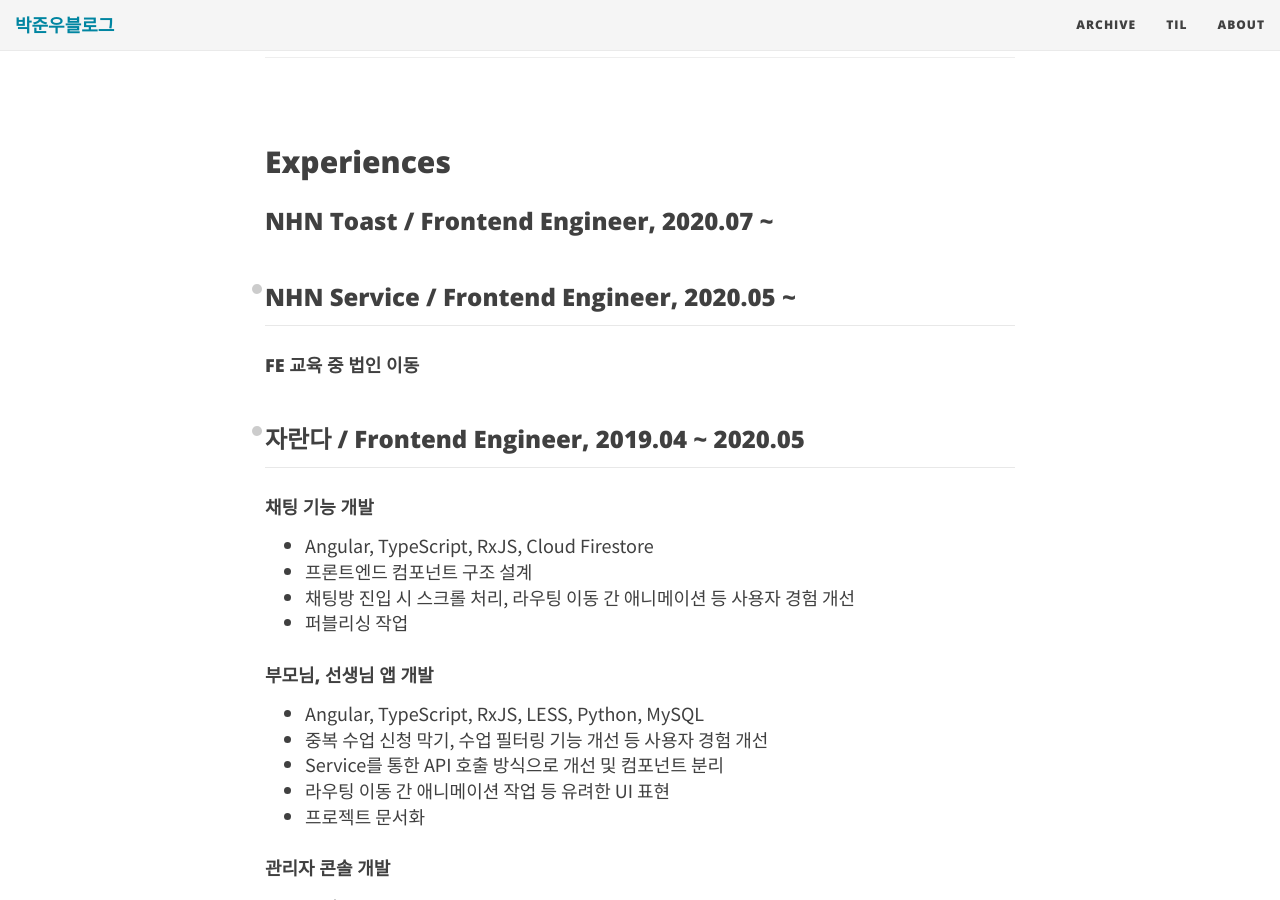
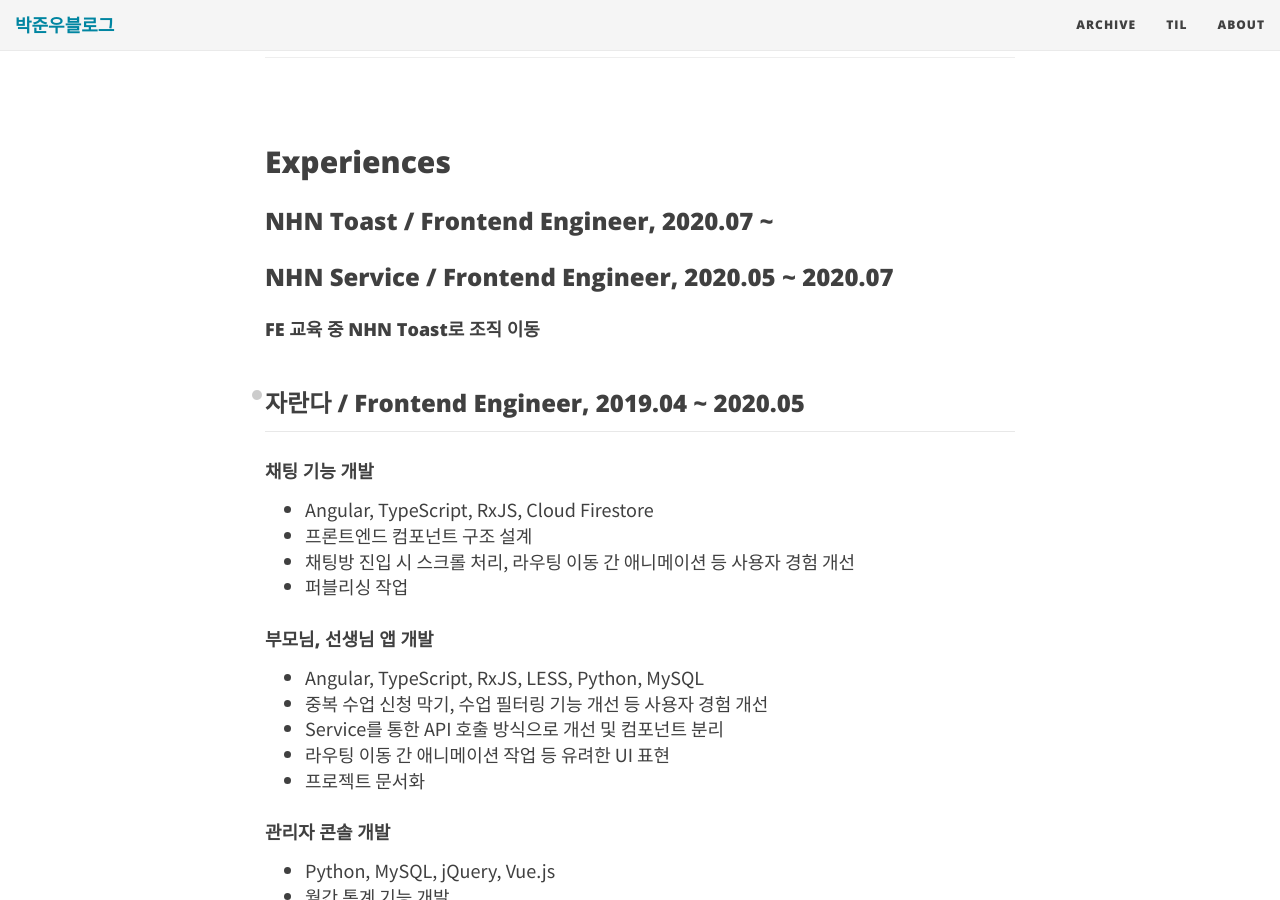
Before and after one commit to JUNWOO45/junwoo45.github.io.archived, a Jekyll site: the page built from aboutme.md, in a window 1280 px wide and 900 px high, scrolled down 627 px. Built offline with Jekyll 4.4.1, drawn with Linux system fonts in a browser that asks for light colours; nearby versions of some CDN libraries.

Commit message:
docs: aboutme 수정

```diff
--- a/aboutme.md
+++ b/aboutme.md
@@ -25,9 +25,9 @@
 
 ### NHN Toast / Frontend Engineer, 2020.07 ~
 
-### NHN Service / Frontend Engineer, 2020.05 ~
+### NHN Service / Frontend Engineer, 2020.05 ~ 2020.07
 
-#### FE 교육 중 법인 이동
+#### FE 교육 중 NHN Toast로 조직 이동
 
 ### 자란다 / Frontend Engineer, 2019.04 ~ 2020.05
 
```
